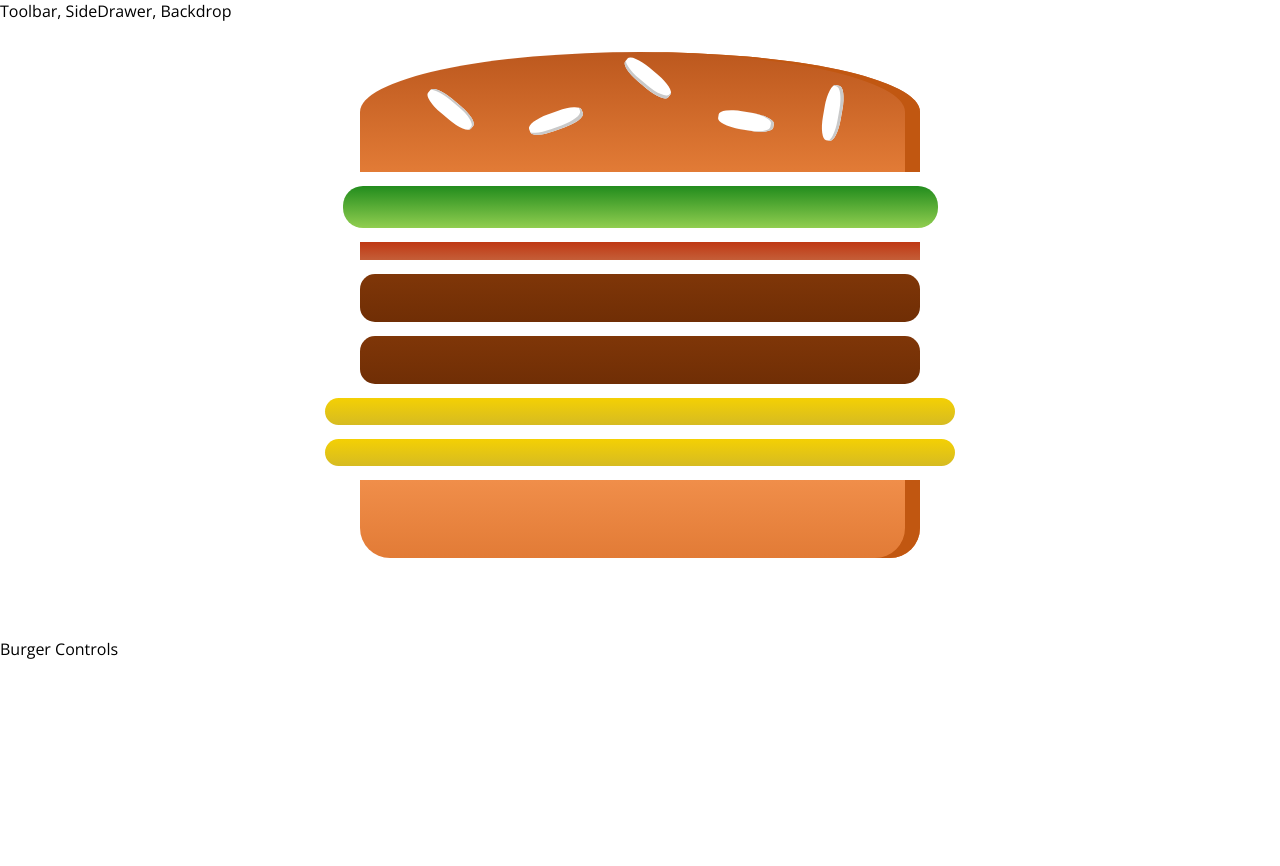
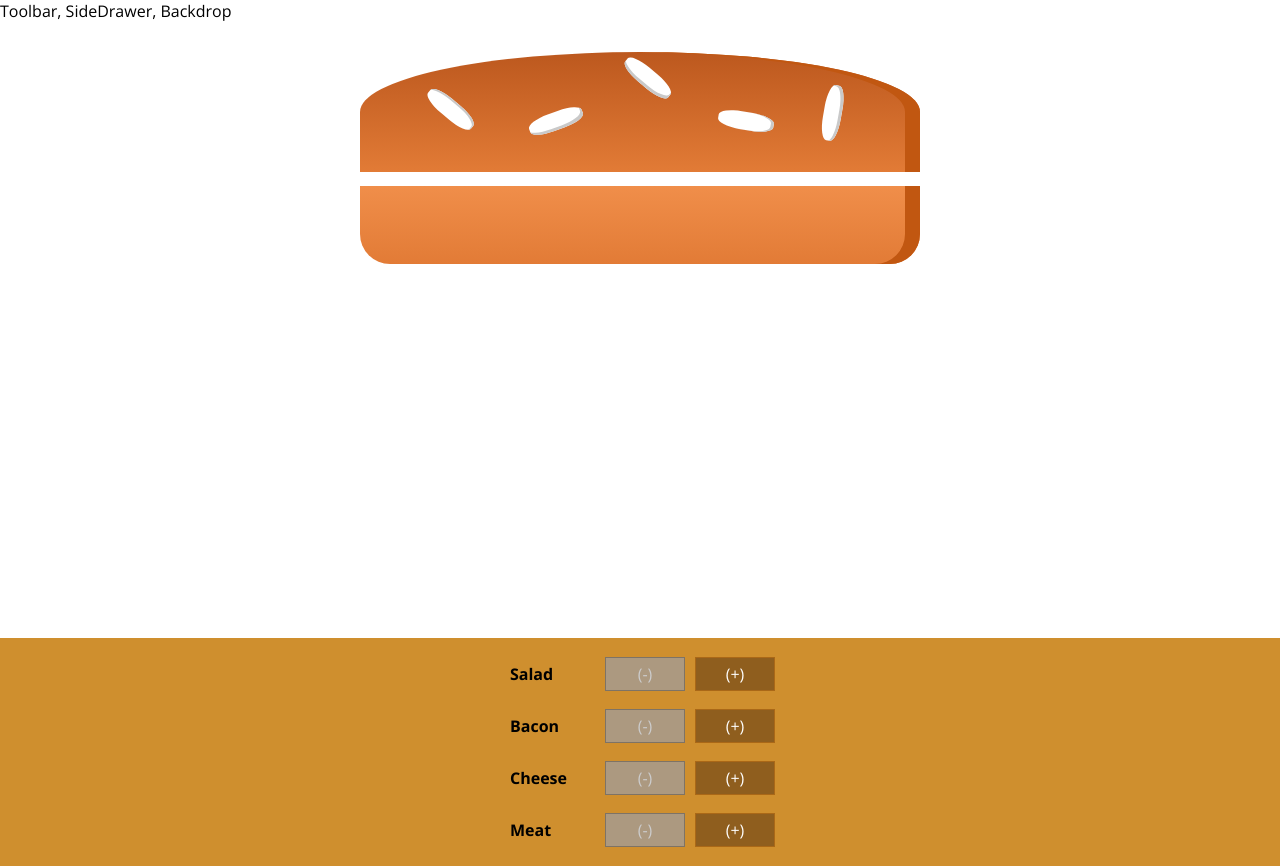
Before and after one commit to KApilBD/bugerapp, a React app: page / in a window 1280 px wide. Before the commit the page ends 800 px from the top, so only its background shows below. Built offline with nearby package versions, Linux system fonts and the light colour scheme.

Commit message:
React App

```diff
--- /dev/null
+++ b/src/components/Burger/BuildControls/BuildControl/BuildControl.css
@@ -0,0 +1,56 @@
+.BuildControl {
+    display: flex;
+    justify-content: space-between;
+    align-items: center;
+    margin: 5px 0;
+}
+
+.BuildControl button {
+    display: block;
+    font: inherit;
+    padding: 5px;
+    margin: 0 5px;
+    width: 80px;
+    border: 1px solid #AA6817;
+    cursor: pointer;
+    outline: none;
+}
+
+.BuildControl button:disabled {
+    background-color: #AC9980;
+    border: 1px solid #7E7365;
+    color: #ccc;
+    cursor: default;
+}
+
+.BuildControl button:hover:disabled {
+    background-color: #AC9980;
+    color: #ccc;
+    cursor: not-allowed;
+}
+
+.Label {
+    padding: 10px;
+    font-weight: bold;
+    width: 80px;
+}
+
+.BuildControl .Less {
+    background-color: #D39952;
+    color: white;
+}
+
+.BuildControl .More {
+    background-color: #8F5E1E;
+    color: white;
+}
+
+.BuildControl .Less:hover, .BuildControl .Less:active {
+    background-color: #DAA972;
+    color: white;
+}
+
+.BuildControl .More:hover,.BuildControl .More:active {
+    background-color: #99703F;
+    color: white;
+}
--- /dev/null
+++ b/src/components/Burger/BuildControls/BuildControl/BuildControl.js
@@ -0,0 +1,21 @@
+import React from 'react';
+
+import classes from './BuildControl.css';
+
+const buildControl = (props) => (
+
+    <div className={classes.BuildControl}>
+        <div className={classes.Label}>{props.label}</div>
+        <button
+            className={classes.Less}
+            onClick={props.removed}
+            disabled={props.disable}>
+            (-)</button>
+        <button
+            className={classes.More}
+            onClick={props.added}>
+            (+)</button>
+    </div>
+);
+
+export default buildControl;
--- /dev/null
+++ b/src/components/Burger/BuildControls/BuildControls.css
@@ -0,0 +1,10 @@
+.BuildControls {
+    width: 100%;
+    background-color: #cf8f2e;
+    display: flex;
+    flex-flow:column;
+    align-items: center;
+    box-shadow: 0 2px 1px #ccc;
+    margin: auto;
+    padding: 10px 0;
+}
--- /dev/null
+++ b/src/components/Burger/BuildControls/BuildControls.js
@@ -0,0 +1,30 @@
+import React from 'react';
+
+import classes from './BuildControls.css';
+import BuildControl from './BuildControl/BuildControl';
+
+const controls =[
+    {label: 'Salad',type:'salad'},
+    {label: 'Bacon',type:'bacon'},
+    {label: 'Cheese',type:'cheese'},
+    {label: 'Meat',type:'meat'},
+]
+
+
+ const buildControls = (props) => (
+    <div className={classes.BuildControls}>
+
+         {controls.map((ctrl) => (
+             <BuildControl
+                key={ctrl.label}
+                label={ctrl.label}
+                added={() => props.ingredientsAdded(ctrl.type) }
+                removed={()=> props.ingredientsRemoved(ctrl.type)}
+                disable={props.disabled[ctrl.type]}
+                />
+         ))}
+
+    </div>
+    );
+
+ export default buildControls;
--- a/src/containers/BurgerBuilder/BurgerBuilder.js
+++ b/src/containers/BurgerBuilder/BurgerBuilder.js
@@ -1,6 +1,15 @@
 import React,{Component, Fragment} from 'react';
 //import Auxx from '../../hoc/Auxx'
 import Burger from '../../components/Burger/Burger';
+import BuildControls from '../../components/Burger/BuildControls/BuildControls';
+//import buildControls from '../../components/Burger/BuildControls/BuildControls';
+
+const INGREDIENT_PRICES = {
+    salad: 0.5,
+    cheese: 0.4,
+    meat: 1.3,
+    bacon:0.7,
+};
 
 class BurgerBuilder extends Component{
     // constructor(props){
@@ -10,18 +19,55 @@
 
     state = {
         ingredients: {
-            salad:1,
-            bacon:1,
-            meat:2,
-            cheese:2,
-        }
+            salad:0,
+            bacon:0,
+            meat:0,
+            cheese:0,
+        },
+        totalPrice:4
+    }
+
+    addIngredientHandler = (type) => {
+        const oldCount =  this.state.ingredients[type];
+        const updatedCount =   oldCount + 1;
+        const updatedIngredients = {
+            ...this.state.ingredients
+        };
+        updatedIngredients[type] = updatedCount;
+        const priceAddition= INGREDIENT_PRICES[type];
+        const oldPrice= this.state.totalPrice;
+        const newPrice=oldPrice+priceAddition;
+        this.setState({totalPrice: newPrice, ingredients:updatedIngredients});
+    }
+    removeIngredientHandler = (type) => {
+        const oldCount =  this.state.ingredients[type];
+        const updatedCount =   oldCount - 1;
+        const updatedIngredients = {
+            ...this.state.ingredients
+        };
+        updatedIngredients[type] = updatedCount;
+        const priceDeduction= INGREDIENT_PRICES[type];
+        const oldPrice= this.state.totalPrice;
+        const newPrice=oldPrice-priceDeduction;
+        this.setState({totalPrice: newPrice, ingredients:updatedIngredients});
     }
 
     render(){
+        const disabledInfo ={
+            ...this.state.ingredients
+        };
+        for (let key in disabledInfo){
+            disabledInfo[key]=disabledInfo[key] <= 0;
+           // console.log(disabledInfo[key])
+        }
         return (
             <Fragment>
                  <Burger ingredients={this.state.ingredients}/>
-                <div>Burger Controls</div>
+                <BuildControls
+                    ingredientsAdded={this.addIngredientHandler}
+                    ingredientsRemoved={this.removeIngredientHandler}
+                    disabled = {disabledInfo}
+                />
             </Fragment>
         );
 
```
